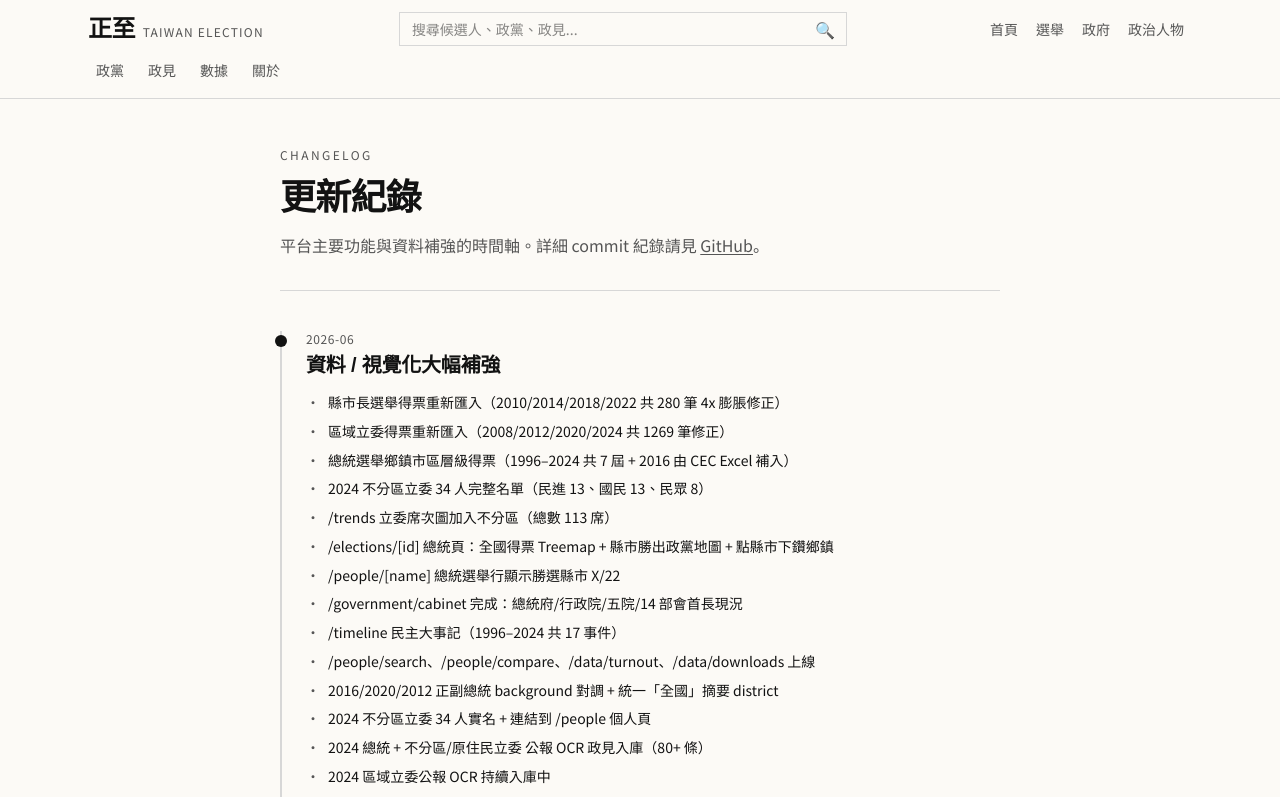
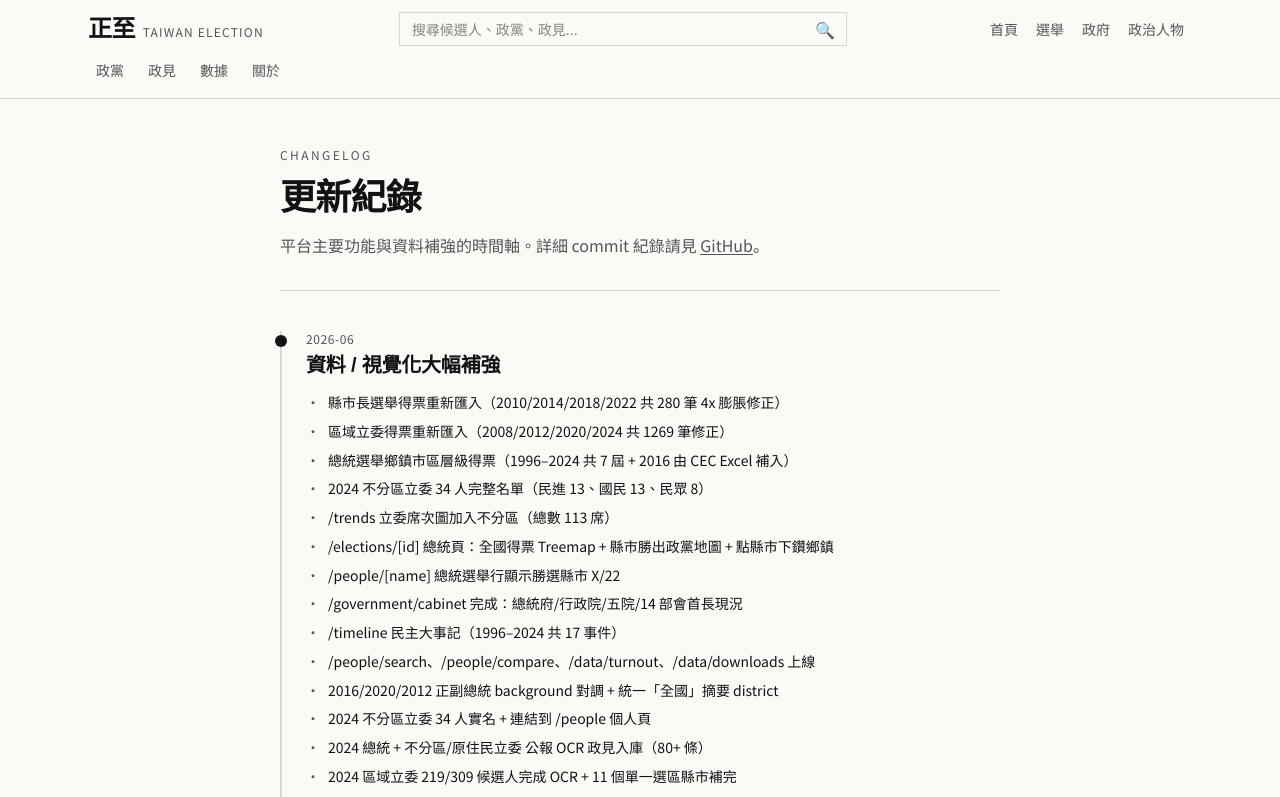
Before and after one commit to Yaochieh/taiwan-election-web, a Next.js app: page /changelog in a window 1280 px wide. Shown: the top 797 px of the page. Built offline with nearby package versions, Linux system fonts and the light colour scheme.

Commit message:
chore: changelog/about 更新 OCR 完成統計

```diff
--- a/src/app/about/page.tsx
+++ b/src/app/about/page.tsx
@@ -44,7 +44,7 @@ export default function AboutPage() {
             <Stat label="候選人" value="9,043 位" desc="跨選舉聚合" />
             <Stat label="得票紀錄" value="8,851 筆" desc="含縣市/選區層級" />
             <Stat label="鄉鎮級得票" value="18,418 筆" desc="總統 1996–2024" />
-            <Stat label="政見全文" value="682 條" desc="OCR + PDF 解析" />
+            <Stat label="政見全文" value="765 條" desc="OCR + PDF 解析" />
             <Stat label="政黨" value="410 個" desc="含歷史小黨" />
           </div>
           <p className="text-xs text-ink-soft mt-3">
--- a/src/app/changelog/page.tsx
+++ b/src/app/changelog/page.tsx
@@ -26,7 +26,7 @@ const CHANGELOG: Entry[] = [
       "2016/2020/2012 正副總統 background 對調 + 統一「全國」摘要 district",
       "2024 不分區立委 34 人實名 + 連結到 /people 個人頁",
       "2024 總統 + 不分區/原住民立委 公報 OCR 政見入庫（80+ 條）",
-      "2024 區域立委公報 OCR 持續入庫中",
+      "2024 區域立委 219/309 候選人完成 OCR + 11 個單一選區縣市補完",
       "選舉 detail 加候選人選擇器：點各候選人查看其各縣市得票率",
       "個人頁總統選舉勝選縣市 X/22 可摺疊顯示 + 罷免註記紅標",
       "立委趨勢圖加不分區（總數 113 席，Hare quota）",
```
